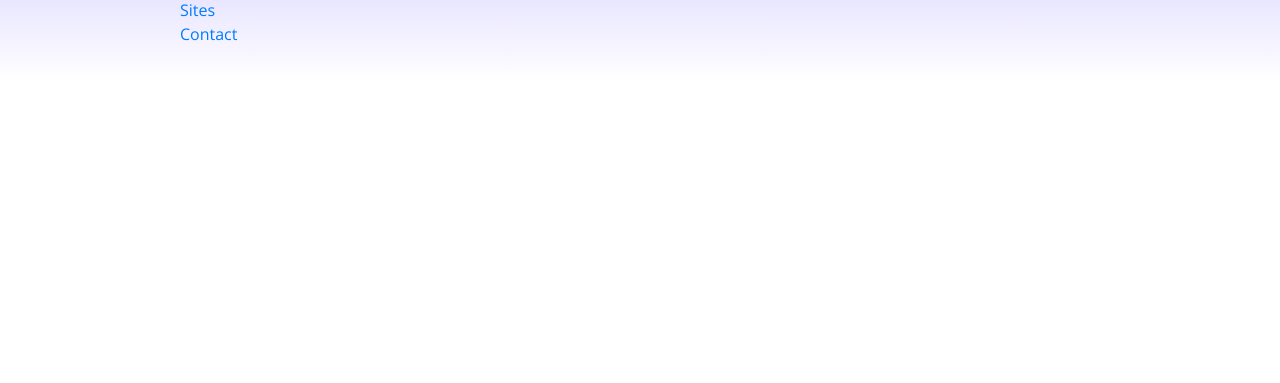
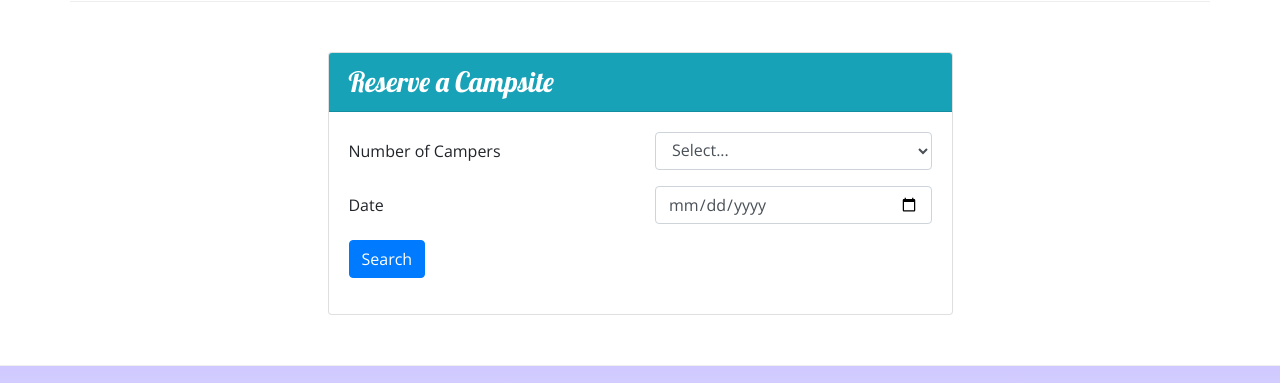
Before and after one commit to santi382016/Bootstrap, a website: page index.html in a window 1280 px wide. Shown: the part 1151-1534 px from the top of the page. Before the commit the page ends 1233 px from the top, so only its background shows below. Drawn offline with nearby package versions, Linux system fonts and the light colour scheme.

Commit message:
Week 2 Assignment

```diff
--- a/index.html
+++ b/index.html
@@ -25,6 +25,9 @@
                     <div class="col">
                         <h1>NuCamp</h1>
                         <h2>a better way to camp</h2>
+                    </div>
+                    <div class="col-md-4 col-xl-2 mt-4">
+                        <a role="button" href="#reserveForm" class="btn btn-info btn-lg text-nowrap ">Reserve Campsite</a>
                     </div>
                 </div>
             </div>
@@ -67,9 +70,15 @@
             <div class="col-sm-4 col-md-3">
                 <h2>Featured Campsites</h2>
             </div>
+            <!--Image react Lake thumb.jpg needs to appear to the right of text-->
             <div class="col">
-                <h3>React Lake Campground</h3>
-        		<p class="d-none d-sm-block">Nestled in the foothills of the Chrome Mountains, this campground on the shores of the pristine React Lake is a favorite for fly fishers.</p>
+                <div class="media">
+                    <div class="media-body align-self-center">
+                      <h3>React Lake Campground</h3>
+        		      <p class="d-none d-sm-block">Nestled in the foothills of the Chrome Mountains, this campground on the shores of the pristine React Lake is a favorite for fly fishers.</p>
+                    </div>
+                    <img class="d-flex ml-3 img-thumbnail" src="img/react-lake-thumb.jpg" alt="React Lake"/>
+               </div>
    			</div>
         </div>
 
@@ -88,6 +97,44 @@
             </div>
         </div>
     </div>
+
+        <div class="row row-content">
+            <div class="col-sm-6 mx-auto">
+                <div class="card">
+                    <h3 class="card-header bg-info text-white">Reserve a Campsite</h3>
+                    <div class="card-body">
+                        <form id="reserveForm">
+                            <div class="row form-group">
+                                <label for="numCampers" class="col-sm-6 col-form-label">Number of Campers</label>
+                                   <div class="col">
+                                       <select class="form-control" name="numCampers" id="numCampers">
+                                           <option selected>Select...</option>
+                                           <option value="1">1</option>
+                                           <option value="2">2</option>
+                                           <option value="3">3</option>
+                                           <option value="4">4</option>
+                                           <option value="5">5</option>
+                                           <option value="6">6</option>
+                                       </select>
+                                   </div>
+                            </div>
+                            <div class="row form-group">
+                                <label for="date" class="col-sm-6 col-form-label">Date</label>
+                                <div class="col">
+                                    <input type="date" class="form-control" id="date" name="date" placeholder="date"/>
+                                </div>
+                            </div>
+                            <div class="row form-group">
+                                <div class="col">
+                                    <button type="submit" class="btn btn-primary">Search</button>
+                                </div>
+                            </div>
+                        </form>
+                    </div>
+                </div>
+            </div>
+
+        </div>
 
     <footer class="site-footer">
         <div class="container">
```
